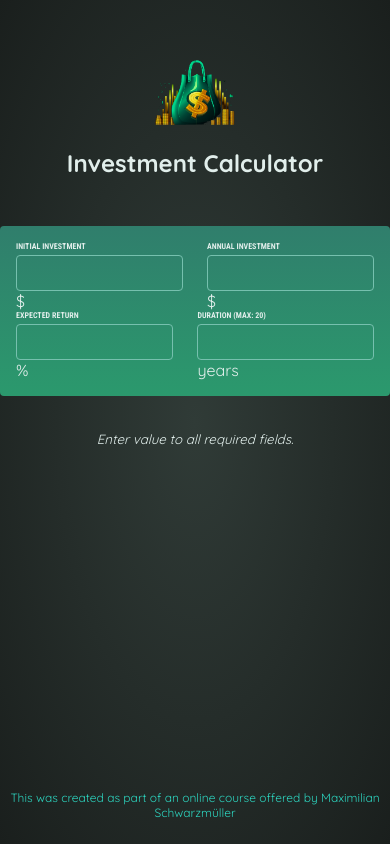
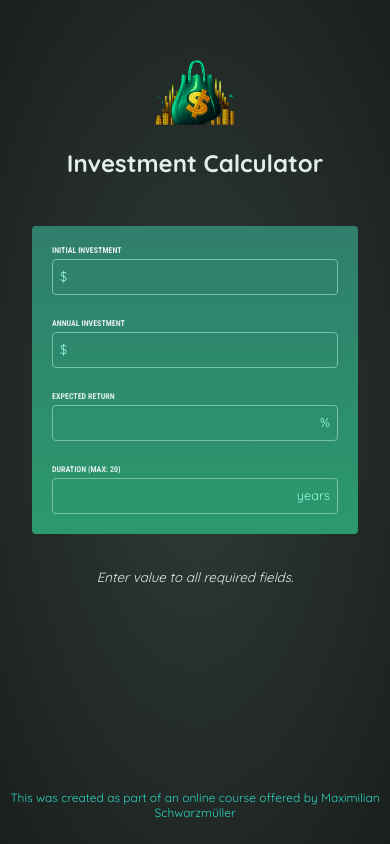
Before and after one commit to AaronMTS/investment-calculator, a React (Vite) app: page / in a window 390 px wide. Built offline with nearby package versions, Linux system fonts and the light colour scheme.

Commit message:
feat: add Prettier for code formatting and enhance user input styles

```diff
--- a/package.json
+++ b/package.json
@@ -14,6 +14,7 @@
     "preview": "vite preview"
   },
   "dependencies": {
+    "prettier": "^3.6.2",
     "react": "^19.0.0",
     "react-dom": "^19.0.0"
   },
--- a/src/components/ResultsTable.jsx
+++ b/src/components/ResultsTable.jsx
@@ -1,7 +1,7 @@
 import { calculateInvestmentResults, formatter } from "../util/investment.js";
 
 const ResultsTable = ({ calculationParameters }) => {
-  const { initialInvestment, duration } =
+  const { initialInvestment } =
     calculationParameters;
   const investmentInterests = calculateInvestmentResults(calculationParameters);
 
@@ -18,9 +18,10 @@ const ResultsTable = ({ calculationParameters }) => {
       </thead>
       <tbody>
         {investmentInterests.map((rows, index) => {
-            const investedCapital = initialInvestment + (rows.annualInvestment * rows.year);
+          const investedCapital =
+            initialInvestment + rows.annualInvestment * rows.year;
 
-            return (
+          return (
             <tr key={index}>
               <td>{rows.year}</td>
               <td>{formatter.format(rows.valueEndOfYear)}</td>
@@ -28,8 +29,8 @@ const ResultsTable = ({ calculationParameters }) => {
               <td>{formatter.format(rows.valueEndOfYear - investedCapital)}</td>
               <td>{formatter.format(investedCapital)}</td>
             </tr>
-          )
-          })}
+          );
+        })}
       </tbody>
     </table>
   );
--- a/src/index.css
+++ b/src/index.css
@@ -38,11 +38,15 @@ body {
 }
 
 #user-input {
-  padding: 1rem;
+  padding: 1.5rem;
   max-width: 30rem;
   margin: 2rem auto;
   border-radius: 4px;
   background: linear-gradient(180deg, #307e6c, #2b996d);
+}
+
+#user-input > *:not(:last-child) {
+  margin-bottom: 1.5rem;
 }
 
 .input-group {
@@ -51,11 +55,15 @@ body {
   gap: 1.5rem;
 }
 
+.input-group > * {
+  width: 50%;
+}
+
 #user-input label {
   display: block;
   margin-bottom: 0.25rem;
   font-family: "Roboto Condensed", sans-serif;
-  font-size: 0.5rem;
+  font-size: clamp(0.5rem, 0.75vw, 1.25rem);
   font-weight: bold;
   text-transform: uppercase;
 }
@@ -70,6 +78,41 @@ body {
   color: #c2e9e0;
   font-size: 1rem;
   -moz-appearance: textfield;
+}
+
+#user-input .with-unit-container {
+  position: relative;
+  display: block;
+}
+
+#user-input .with-unit-container input:has(~ .investment-unit) {
+  padding-left: 20px;
+}
+
+#user-input .with-unit-container input:has(~ #return-unit) {
+  padding-right: 25px;
+}
+
+#user-input .with-unit-container input:has(~ #duration-unit) {
+  padding-right: 46px;
+}
+
+#user-input .input-unit {
+  z-index: 2;
+  position: absolute;
+  top: calc(50% - 1px);
+  transform: translateY(-50%);
+  padding-inline: 0.5rem;
+  font-size: 0.8rem;
+  color: #99f6e4;
+}
+
+#user-input .input-unit.start {
+  left: 0;
+}
+
+#user-input .input-unit.end {
+  right: 0;
 }
 
 #user-input input::-webkit-outer-spin-button,
@@ -90,10 +133,16 @@ body {
   border-color: #f87171;
 }
 
+#result_container {
+  display: grid;
+  place-items: center;
+  width: calc(100vw - 2rem);
+  max-width: 50rem;
+  margin: 3rem auto;
+  overflow-x: auto;
+}
+
 #result {
-  max-width: 50rem;
-  margin: 2rem auto;
-  padding: 1rem;
   table-layout: fixed;
   border-spacing: 1rem;
   text-align: right;
@@ -126,3 +175,23 @@ footer p {
 .center {
   text-align: center;
 }
+
+@media (max-width: 30rem) {
+  #user-input {
+    margin-inline: 2rem;
+  }
+}
+
+@media (max-width: 425px) {
+  #user-input {
+    padding: 1.25rem;
+  }
+
+  .input-group {
+    flex-direction: column;
+  }
+
+  .input-group > * {
+    width: 100%;
+  }
+}
```
Also changed, not shown: src/components/Header.jsx (+8 -7 lines), 1 other file (tests, documents, lock files or other folders).
